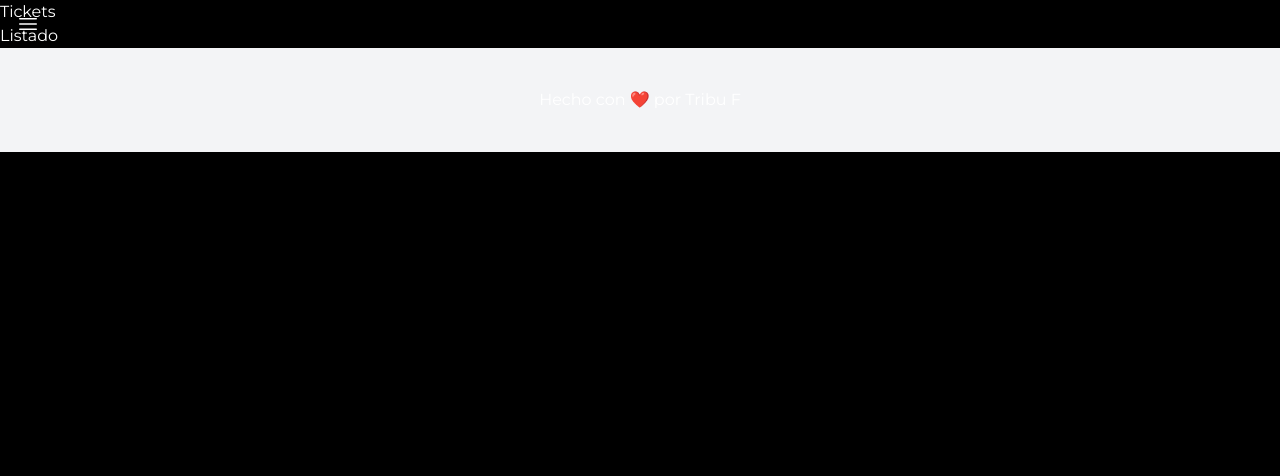
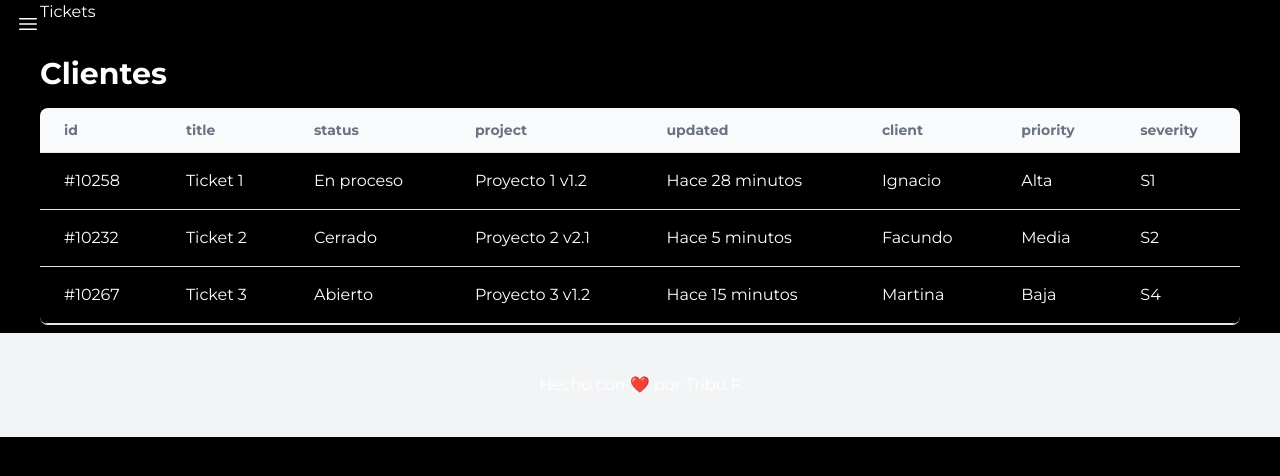
Before and after one commit to ignaciano3/tribu-f-front, a Next.js app: page /tickets in a window 1280 px wide. Shown: the top 476 px of the page. Built offline with nearby package versions, Linux system fonts and the light colour scheme.

Commit message:
creo table

```diff
--- a/src/app/clients/page.tsx
+++ b/src/app/clients/page.tsx
@@ -1,3 +1,4 @@
+import Table from "@/components/Table/Table";
 import ClientGridRow from "@/components/clientGridRow";
 import { Cliente } from "@/types/types";
 
@@ -9,20 +10,12 @@ const getClientes = async () => {
   return data;
 };
 
-function HeaderItem({ title }: { title: string }) {
-  return (
-    <th className="px-6 py-3 text-sm text-left text-gray-500 border-b border-gray-200 bg-gray-50">
-      {title}
-    </th>
-  );
-}
-
 const ClientGrid = async () => {
-  const list = await getClientes();
+  const data = await getClientes();
 
   return (
     <>
-      <Table HeaderItem={HeaderItem} data={list} RowItem={ClientGridRow} />
+      <Table data={data} />
     </>
   );
 };
--- a/src/app/layout.tsx
+++ b/src/app/layout.tsx
@@ -20,7 +20,7 @@ export default function RootLayout({
     <html lang="es">
       <body className={montserrat.className}>
         <SideBar />
-        <div className="flex-1">{children}</div>
+        <main className="px-10 flex-1 mb-2">{children}</main>
         <Footer />
       </body>
     </html>
--- a/src/app/tickets/page.tsx
+++ b/src/app/tickets/page.tsx
@@ -1,41 +1,14 @@
+import Table from "@/components/Table/Table";
 import fetchWithTimeOut from "@/helpers/fetchWithTimeout";
 
 async function getTickets() {
-  const wait = await setTimeout(() => console.log("esperando"), 30000);
-
-  //const response = await fetchWithTimeOut("/tickets", {
-  //  method: "GET",
-  //  headers: {
-  //    "Content-Type": "application/json",
-  //  },
-  //});
-  //const data = await response.json();
-  //return data;
-  return [{id:1}]
+  return values;
 }
 
-const headers = [
-  "ID ticket",
-  "Título",
-  "Estado",
-  "Proyecto",
-  "Actualizado",
-  "Cliente",
-  "Prioridad",
-  "Severidad",
-  "Ver más",
-];
-
 const values = [
-  "#10258",
-  "Ticket 1",
-  "En proceso",
-  "Proyecto 1 v1.2",
-  "Hace 28 minutos",
-  "Ignacio",
-  "Alta",
-  "S1",
-  "Ver",
+  {id: "#10258", title: "Ticket 1", status: "En proceso", project: "Proyecto 1 v1.2", updated: "Hace 28 minutos", client: "Ignacio", priority: "Alta", severity: "S1"},
+  {id: "#10232", title: "Ticket 2", status: "Cerrado", project: "Proyecto 2 v2.1", updated: "Hace 5 minutos", client: "Facundo", priority: "Media", severity: "S2"},
+  {id: "#10267", title: "Ticket 3", status: "Abierto", project: "Proyecto 3 v1.2", updated: "Hace 15 minutos", client: "Martina", priority: "Baja", severity: "S4"},
 ];
 
 export default async function Tickets() {
@@ -44,7 +17,7 @@ export default async function Tickets() {
 
   return (
     <div>
-      <h2>Listado</h2>
+      <Table data={tickets} />
     </div>
   );
 }
--- a/src/components/SidebarItem.tsx
+++ b/src/components/SidebarItem.tsx
@@ -1,7 +1,7 @@
 import Link from "next/link"
-import { useRouter } from "next/router"
 import { ISidebarItem } from "./types"
 import { useState } from "react"
+import { useRouter } from "next/navigation"
 
 const SideBarItem = ({ href, title, children }: ISidebarItem) => {
   const router = useRouter()
--- a/src/components/Table.tsx
+++ /dev/null
@@ -1,33 +0,0 @@
-const Table = (headers, items) => {
-  return (
-    <div className="relative overflow-x-auto shadow-md sm:rounded-lg">
-      <table className="w-full text-sm text-left rtl:text-right text-gray-500 dark:text-gray-400">
-        <thead className="text-xs text-gray-700 uppercase bg-gray-50 dark:bg-gray-700 dark:text-gray-400">
-            {headers.map((header) => (
-                <th
-                  key={header}
-                    scope="col"
-                    className="px-6 py-3 font-semibold tracking-wider"
-                    >
-                    {header}
-                </th>
-                ))}
-        </thead>
-        <tbody>
-            {headers.map((header, i) => (
-                <tr key={header}>
-                    {items.map((item) => (
-                        <td key={item[header]} className="px-6 py-4 whitespace-nowrap">
-                            <div className="flex items-center">
-                                <div className="flex-shrink-0 w-2.5 h-2.5 mr-2 rounded-full bg-gradient-to-tr from-green-400 to-blue-500"></div>
-                                <span>{item[header]}</span>
-                            </div>
-                        </td>
-                    ))}
-                </tr>
-            ))}
-            </tbody>
-      </table>
-    </div>
-  );
-};
--- /dev/null
+++ b/src/components/Table/Table.tsx
@@ -0,0 +1,62 @@
+interface TableProps {
+  HeaderItem?: any;
+  headers?: string[];
+  RowItem?: any;
+  data: object[];
+}
+
+function DefaultHeaderItem({ title }: { title: string }) {
+  return (
+    <th className="px-6 py-3 text-sm text-left text-gray-500 border-b border-gray-200 bg-gray-50">
+      {title}
+    </th>
+  );
+}
+
+function DefaultRowItem({ row }: { row: any }) {
+    return (
+        <tr key={row["id"]}>
+            {Object.values(row).map((value: any) => (
+                <td className="px-6 py-4 whitespace-no-wrap border-b border-gray-200">
+                    <div className="flex items-center">{value}</div>
+                </td>
+            ))}
+        </tr>
+    );
+}
+
+export default function Table(props: TableProps) {
+  const data = props.data;
+  const RowItem = props.RowItem ?? DefaultRowItem;
+  const HeaderItem = props.HeaderItem ?? DefaultHeaderItem;
+  const headers = props.headers ?? Object.keys(data[0]);
+
+  return (
+    <div className="container max-w-7xl mx-auto mt-8">
+      <div className="mb-4">
+        <h1 className="text-3xl font-bold decoration-gray-400">Clientes</h1>
+      </div>
+      <div className="flex flex-col">
+        <div className="overflow-x-auto sm:-mx-6 sm:px-6 lg:-mx-8 lg:px-8">
+          <div className="inline-block min-w-full overflow-hidden align-middle border-b border-gray-200 shadow sm:rounded-lg">
+            <table className="min-w-full">
+              <thead>
+                <tr>
+                  {headers.map((title: string) => (
+                    <HeaderItem key={title} title={title} />
+                  ))}
+                </tr>
+              </thead>
+
+              <tbody>
+                {data.map((row) => (
+                  <RowItem row={row} />
+                ))}
+              </tbody>
+            </table>
+          </div>
+        </div>
+      </div>
+    </div>
+  );
+}
--- a/src/components/clientGridRow.tsx
+++ b/src/components/clientGridRow.tsx
@@ -1,16 +1,17 @@
-export default function ClientGridRow({ cliente }: { cliente: any }) {
+export default function ClientGridRow({ row }: { cliente: any }) {
+  console.log(row);
   return (
-    <tr key={`${cliente["razon social"]}`}>
+    <tr key={`${row["razon social"]}`}>
       <td className="px-6 py-4 whitespace-no-wrap border-b border-gray-200">
-        <div className="flex items-center">{cliente["id"]}</div>
+        <div className="flex items-center">{row["id"]}</div>
       </td>
 
       <td className="px-6 py-4 whitespace-no-wrap border-b border-gray-200">
-        <div className="flex items-center">{cliente["razon social"]}</div>
+        <div className="flex items-center">{row["razon social"]}</div>
       </td>
 
       <td className="px-6 py-4 whitespace-no-wrap border-b border-gray-200">
-        <div className="text-sm leading-5 text-gray-900">{cliente["CUIT"]}</div>
+        <div className="text-sm leading-5 text-gray-900">{row["CUIT"]}</div>
       </td>
     </tr>
   );
--- a/src/components/layout.tsx
+++ b/src/components/layout.tsx
@@ -1,3 +1,4 @@
+"use client"
 import SideBarItem from "./SidebarItem"
 import { ISidebarItem } from "./types"
 
@@ -22,7 +23,7 @@ export default function Layout({ children }: { children: any }) {
   ]
 
   return (
-    <div className="min-h-screen flex flex-col bg-white">
+    <div className="min-h-screen flex flex-col dark:bg-white bg-gray-800">
       <header className="bg-black sticky top-0 h-14 flex justify-center items-center font-semibold uppercase text-white">
         Ejemplo pantalla
       </header>
```
